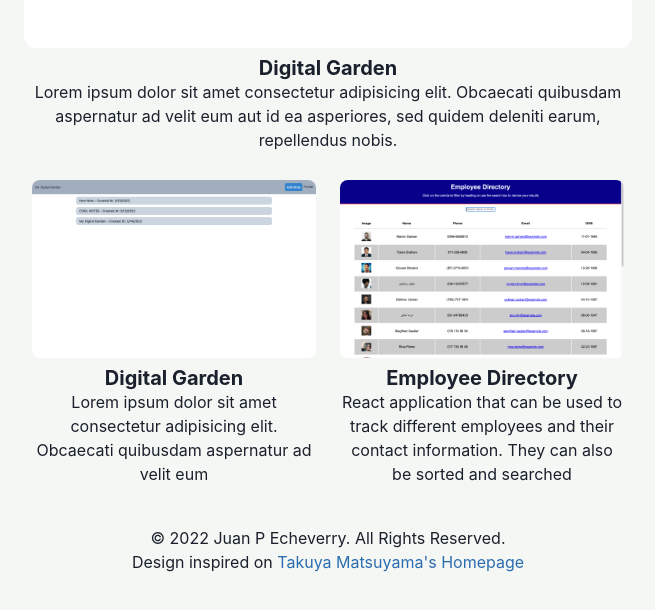
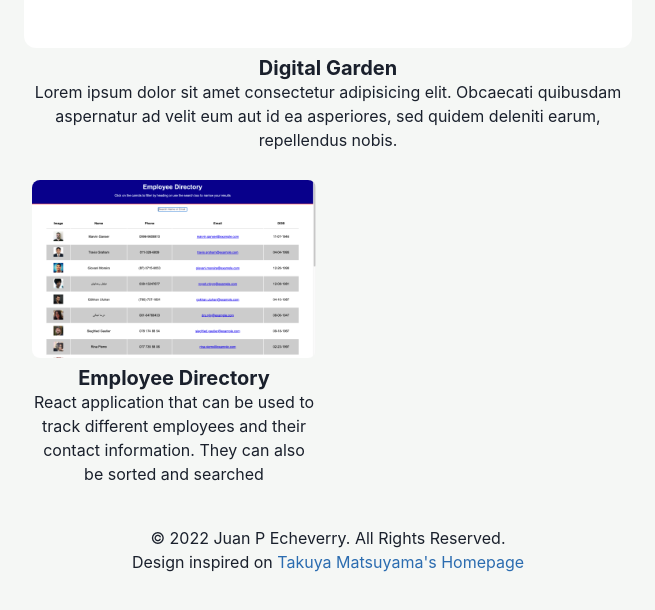
Before and after one commit to jpecheverryp/react-porfolio, a React (Create React App) app: page /work in a window 1280 px wide. Shown: the part 496-1106 px from the top of the page, without its empty margins (312-967 px from the left). Built offline with nearby package versions, Linux system fonts and the light colour scheme.

Commit message:
removed one project from projects page

```diff
--- a/src/pages/Work.tsx
+++ b/src/pages/Work.tsx
@@ -45,7 +45,7 @@ const Work = () => {
         templateColumns={{ base: 'repeat(1, 1fr)', md: 'repeat(2, 1fr)' }}
         gap={2}
       >
-        <LinkBox as={RouterLink} to='/work/digitalgarden'>
+        {/* <LinkBox as={RouterLink} to='/work/digitalgarden'>
           <GridItem w={'100%'} p={2}>
             <Image
               loading='lazy'
@@ -61,7 +61,7 @@ const Work = () => {
               quibusdam aspernatur ad velit eum
             </Text>
           </GridItem>
-        </LinkBox>
+        </LinkBox> */}
         <LinkBox as={RouterLink} to='/work/employeedirectory'>
           <GridItem w={'100%'} p={2}>
             <Image
```
